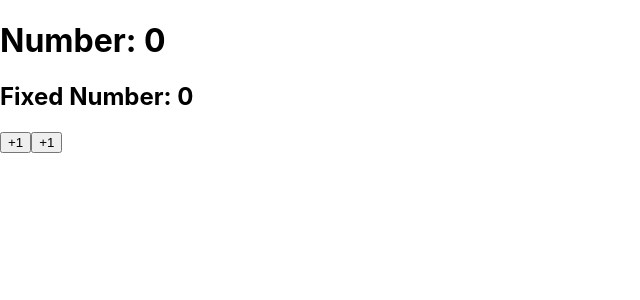
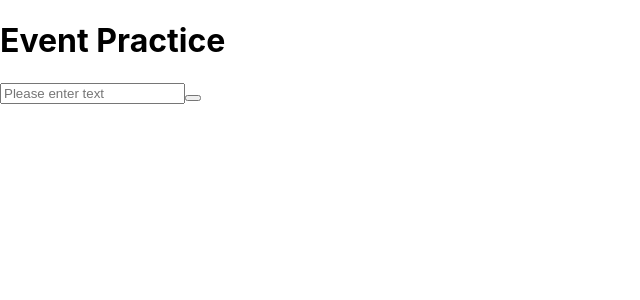
Before and after one commit to blackswan1989/study, a React (Create React App) app in the folder React/: page / in a window 1280 px wide. Shown: the top 300 px of the page, without its empty margins (0-640 px from the left). Built offline with nearby package versions, Linux system fonts and the light colour scheme.

Commit message:
Event Practice

```diff
--- a/React/src/App.js
+++ b/React/src/App.js
@@ -2,10 +2,12 @@ import React from 'react';
 import MyComponent from './MyComponent'
 import Counter from './Counter';
 import CounterEdit from './Counter_edit';
+import EventPractice from './EventPractice'
 
 const App = () => {
   // return <MyComponent name={"Kate"} favoriteNumber={2}> React </MyComponent>;
-  return <CounterEdit></CounterEdit>;
+  // return <CounterEdit></CounterEdit>;
+  return <EventPractice></EventPractice>
 }
 
 export default App;
--- /dev/null
+++ b/React/src/EventPractice.js
@@ -0,0 +1,36 @@
+import React, { Component } from 'react';
+
+class EventPractice extends Component {
+	state = {
+		message: ''
+	}
+
+	render() {
+		return (
+			<div>
+				<h1>Event Practice</h1>
+				<input
+					type="text"
+					name="message"
+					placeholder="Please enter text"
+					value={this.state.message}		// state에 인풋 텍스트를 담아주도록
+					onChange={
+						(e) => {
+							this.setState({
+								message: e.target.value
+							})
+						}
+					}
+				>
+				</input>
+
+				<button
+					//4.2.2.3
+				>
+				</button>
+			</div>
+		)
+	}
+}
+
+export default EventPractice;
```
